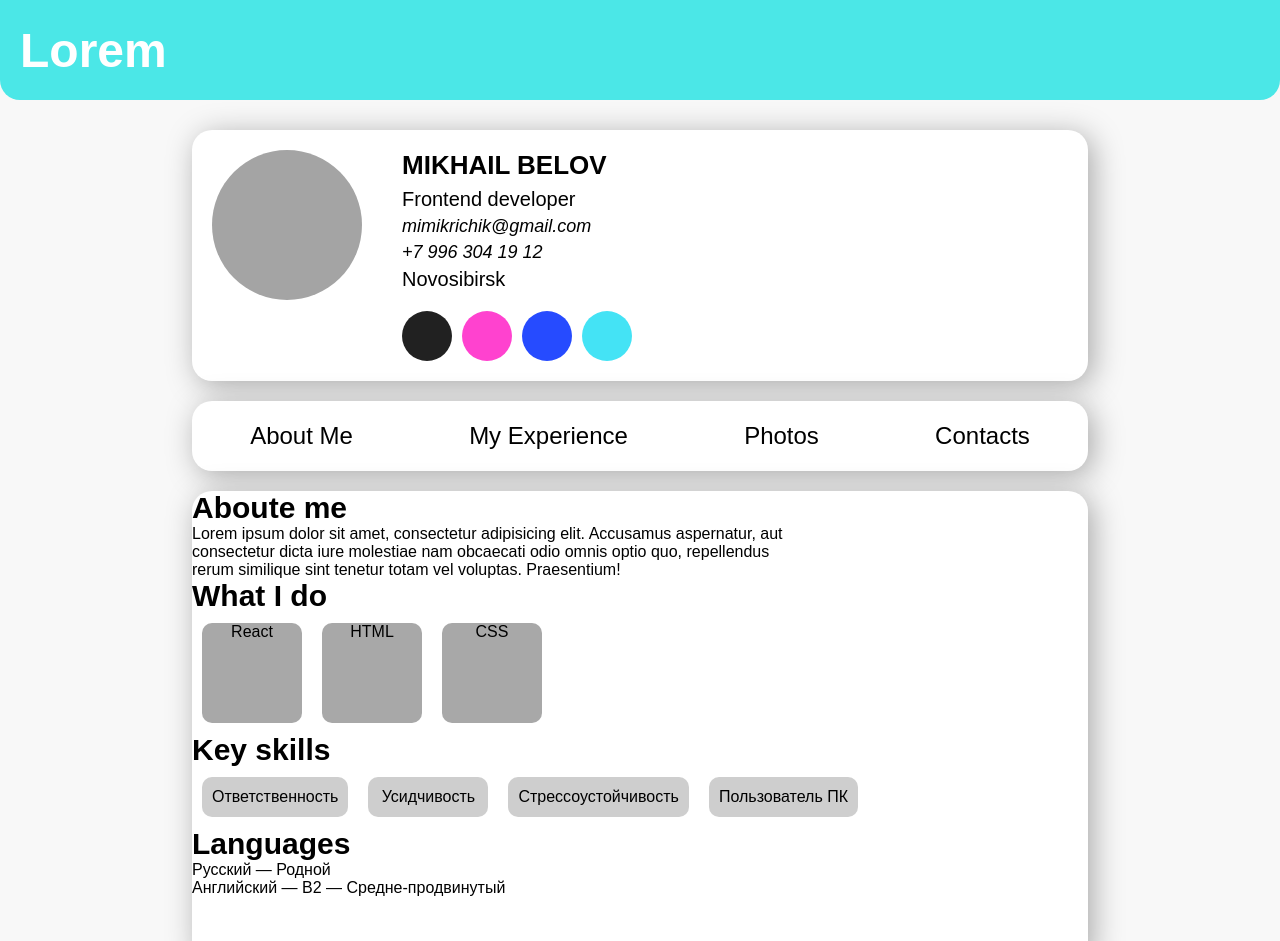
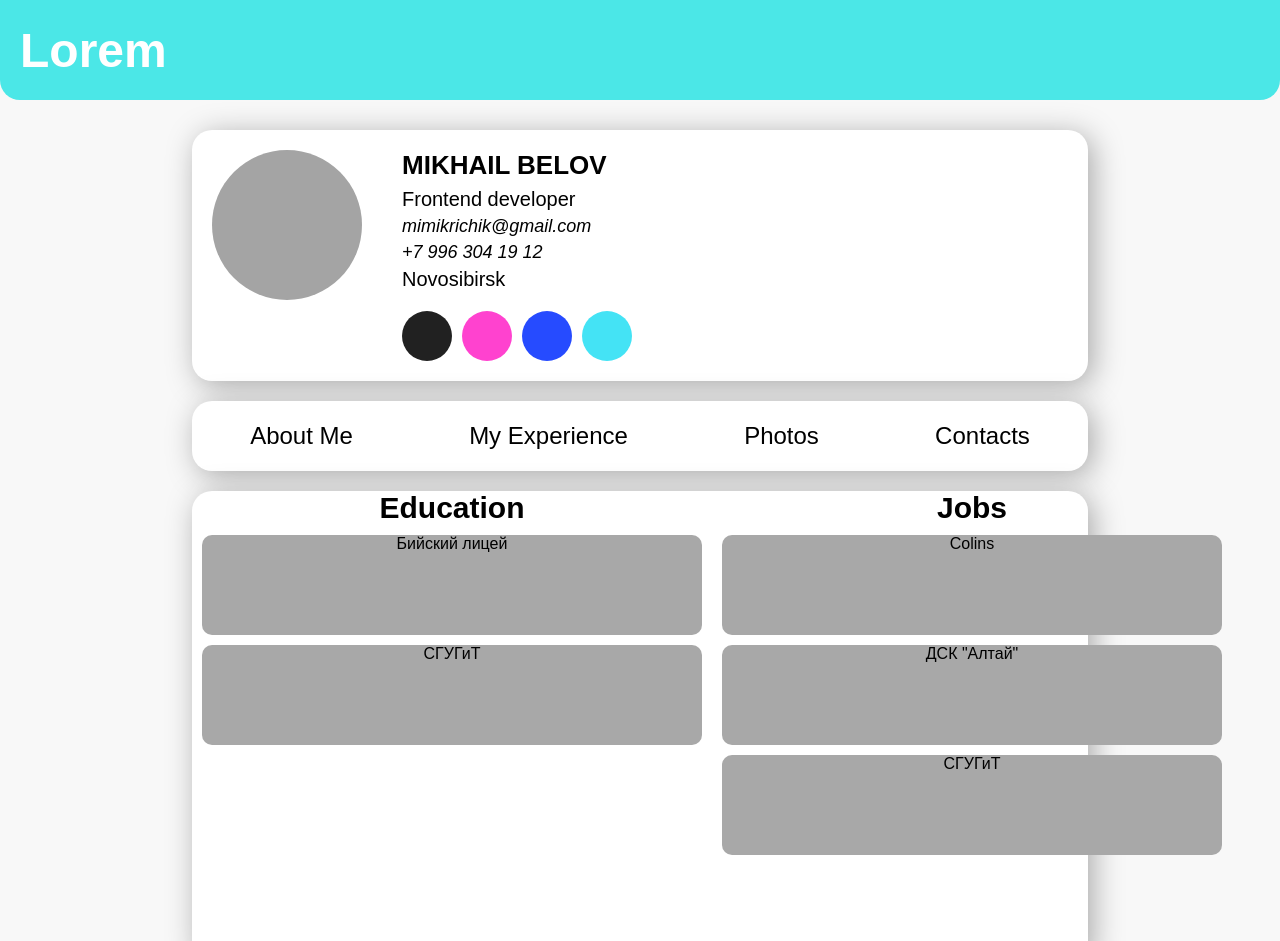
Before and after one commit to Wendiboy/belovCV, a React app: page / in a window 1280 px wide. Shown: the top 941 px of the page. Built offline with nearby package versions, Linux system fonts and the light colour scheme.

Commit message:
add MyExperience component

```diff
--- a/src/components/Content/AboutMe/AboutMe.css
+++ b/src/components/Content/AboutMe/AboutMe.css
@@ -1,6 +1,5 @@
 .AboutMe{
     width: 100%;
-    height: 100px;
 }
 
 .AboutMe__header{
--- a/src/components/Content/Content.jsx
+++ b/src/components/Content/Content.jsx
@@ -1,12 +1,13 @@
 import React from "react";
 import './Content.css';
 import AbouteMe from "./AboutMe/AbouteMe.jsx";
+import MyExprerience from "./MyExperience/MyExperience.jsx";
 
 const Content = () => {
     return (
         <div className='Content'>
-            <AbouteMe />
-
+            {/*<AbouteMe />*/}
+            <MyExprerience/>
         </div>
     )
 }
--- /dev/null
+++ b/src/components/Content/MyExperience/MyExperience.jsx
@@ -0,0 +1,28 @@
+import React from "react";
+import './MyExprerience.css';
+
+const MyExprerience= () => {
+    return (
+        <div className='MyExprerience'>
+
+            <div className='Education'>
+                <h2 className='MyExprerience__header'>Education</h2>
+                <div className='Education_list'>
+                    <div className='Education__elem'>Бийский лицей</div>
+                    <div className='Education__elem'>СГУГиТ</div>
+                </div>
+            </div>
+
+            <div className='Jobs'>
+                <h2 className='MyExprerience__header'>Jobs</h2>
+                <div className='Job_list'>
+                    <div className='Job__elem'>Colins</div>
+                    <div className='Job__elem'>ДСК "Алтай"</div>
+                    <div className='Job__elem'>СГУГиТ</div>
+                </div>
+            </div>
+        </div>
+    )
+}
+
+export default MyExprerience
--- /dev/null
+++ b/src/components/Content/MyExperience/MyExprerience.css
@@ -0,0 +1,51 @@
+.MyExprerience{
+    width: 100%;
+    display: flex;
+    justify-content: space-around;
+}
+
+.Education{
+    display: flex;
+    flex-direction: column;
+}
+
+.Education_list{
+
+}
+
+.MyExprerience__header{
+    display: flex;
+    flex-direction: column;
+    font-weight: bold;
+    font-size: 30px;
+    text-align: center;
+}
+
+.Education__elem{
+    background-color: #a8a8a8;
+    border-radius: 10px;
+    width: 500px;
+    height: 100px;
+    margin: 10px;
+    display: flex;
+    justify-content: center;
+}
+
+.Job{
+    display: flex;
+    flex-direction: column;
+}
+
+.Job_list{
+
+}
+
+.Job__elem{
+    background-color: #a8a8a8;
+    border-radius: 10px;
+    width: 500px;
+    height: 100px;
+    margin: 10px;
+    display: flex;
+    justify-content: center;
+}
```
